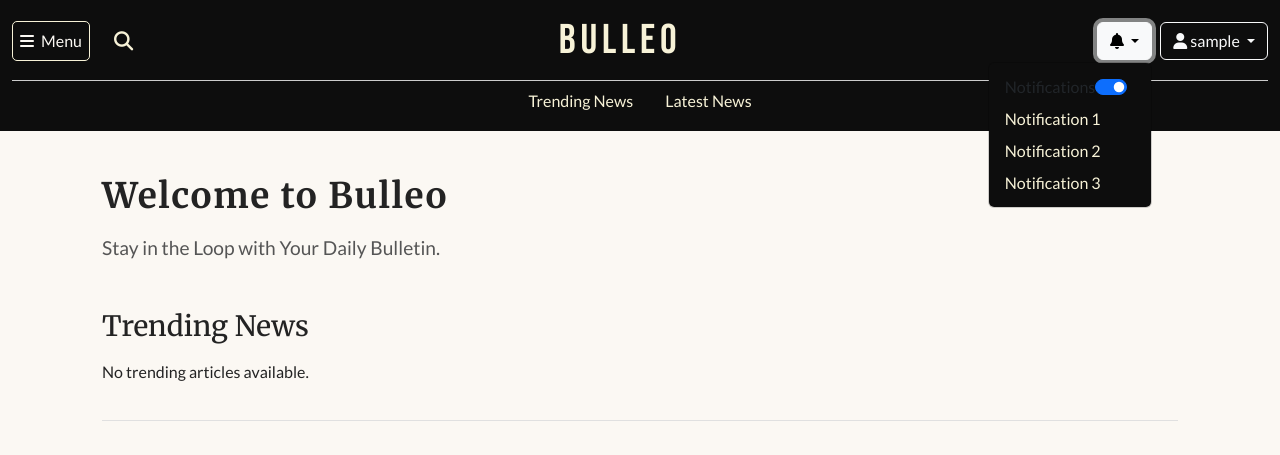
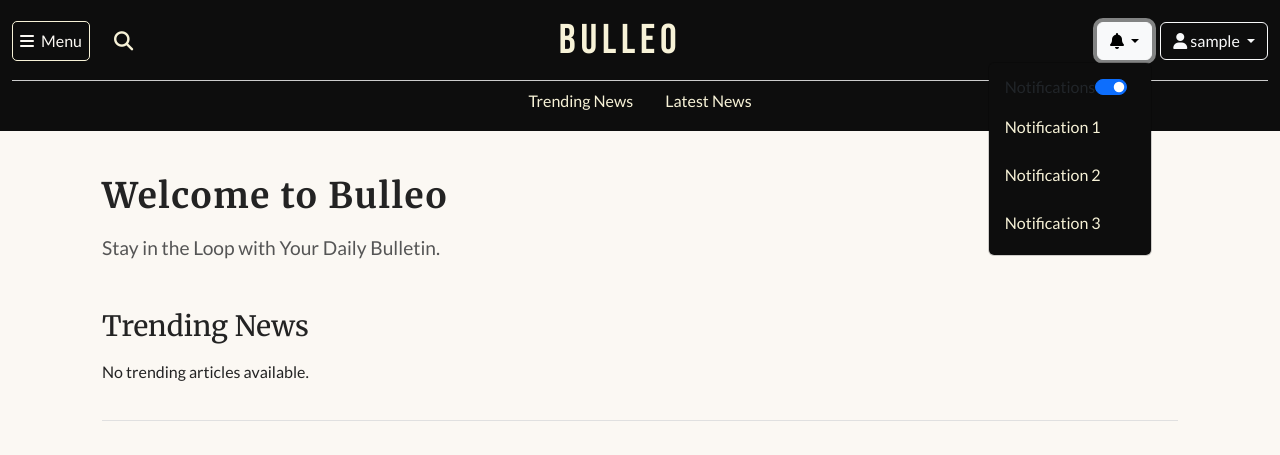
Before and after one commit to Merrick101/bulleo, a Django app: page / in a window 1280 px wide, after a click that opens the changed part. Shown: the top 455 px of the page. Run offline with Django 4.2, Linux system fonts and the light colour scheme; the visitor is signed in with stand-in values (Sample User, id 1); data comes from the database, SQL or seed files in the repository; data that the repository does not hold is empty; parts of the project's set-up code (start-up, migrations or seed data) failed here and were passed over; some libraries are stand-ins or nearby versions.

Commit message:
Update notifications dropdown with unique class names to avoid any conflicts, add helper function to js file for displaying Bootstrap toast notification

```diff
--- a/static/css/style.css
+++ b/static/css/style.css
@@ -161,6 +161,15 @@ h1, h2, h3, h4, h5, h6 {
 .dropdown-menu .dropdown-item.text-danger:hover,
 .dropdown-menu .dropdown-item.text-danger:focus {
   color: #333 !important;
+}
+
+.dropdown .badge {
+  font-size: 0.75rem;
+  margin-left: 0.25rem;
+}
+
+.notifications-dropdown-menu .notifications-dropdown-item {
+  padding: 0.75rem 1rem;
 }
 
 /* Authentication Icons */
--- a/static/js/notifications.js
+++ b/static/js/notifications.js
@@ -3,8 +3,8 @@ document.addEventListener('DOMContentLoaded', function() {
   if (notificationsToggle) {
     notificationsToggle.addEventListener('change', function() {
       const enabled = notificationsToggle.checked;
-      // Assuming your user URLs are not namespaced in JS; adjust if needed.
-      const url = '/users/toggle_notifications/';
+      const url = '/users/toggle_notifications/';  // Ensure this URL is correct per your URL configuration
+
       fetch(url, {
         method: 'POST',
         headers: {
@@ -16,13 +16,17 @@ document.addEventListener('DOMContentLoaded', function() {
       .then(response => response.json())
       .then(data => {
         if (data.success) {
-          // Optionally display a toast message confirming the update
           console.log("Notifications toggled:", data.notifications_enabled);
+          showToast(data.notifications_enabled ? "Notifications enabled" : "Notifications disabled");
         } else {
           console.error("Error toggling notifications:", data.error);
+          showToast("Error updating notification settings");
         }
       })
-      .catch(error => console.error("Error:", error));
+      .catch(error => {
+        console.error("Error:", error);
+        showToast("Error updating notification settings");
+      });
     });
   }
 });
@@ -42,3 +46,38 @@ function getCookie(name) {
   }
   return cookieValue;
 }
+
+// Helper: Show a toast notification using Bootstrap Toast
+function showToast(message) {
+  let toastContainer = document.getElementById('toast-container');
+  if (!toastContainer) {
+    toastContainer = document.createElement('div');
+    toastContainer.id = 'toast-container';
+    toastContainer.style.position = 'fixed';
+    toastContainer.style.bottom = '1rem';
+    toastContainer.style.right = '1rem';
+    toastContainer.style.zIndex = 1055;
+    document.body.appendChild(toastContainer);
+  }
+
+  const toast = document.createElement('div');
+  toast.className = 'toast align-items-center text-white bg-success border-0';
+  toast.setAttribute('role', 'alert');
+  toast.setAttribute('aria-live', 'assertive');
+  toast.setAttribute('aria-atomic', 'true');
+  toast.style.minWidth = '200px';
+  toast.innerHTML = `
+    <div class="d-flex">
+      <div class="toast-body">
+        ${message}
+      </div>
+      <button type="button" class="btn-close btn-close-white me-2 m-auto" data-bs-dismiss="toast" aria-label="Close"></button>
+    </div>
+  `;
+  toastContainer.appendChild(toast);
+  var bsToast = new bootstrap.Toast(toast, { delay: 3000 });
+  bsToast.show();
+  toast.addEventListener('hidden.bs.toast', function () {
+    toast.remove();
+  });
+}
--- a/templates/base.html
+++ b/templates/base.html
@@ -72,7 +72,7 @@
                 <i class="fas fa-bell"></i>
                 <span class="badge bg-danger"></span>
               </button>
-              <ul class="dropdown-menu dropdown-menu-end" aria-labelledby="notificationsDropdown">
+              <ul class="notifications-dropdown-menu dropdown-menu dropdown-menu-end" aria-labelledby="notificationsDropdown">
                 <li>
                   <div class="dropdown-item d-flex align-items-center justify-content-between">
                     <span>{% trans "Notifications" %}</span>
@@ -86,12 +86,11 @@
                     </div>
                   </div>
                 </li>
-                <li><a class="dropdown-item" href="#">Notification 1</a></li>
-                <li><a class="dropdown-item" href="#">Notification 2</a></li>
-                <li><a class="dropdown-item" href="#">Notification 3</a></li>
+                <li><a class="notifications-dropdown-item dropdown-item" href="#">Notification 1</a></li>
+                <li><a class="notifications-dropdown-item dropdown-item" href="#">Notification 2</a></li>
+                <li><a class="notifications-dropdown-item dropdown-item" href="#">Notification 3</a></li>
               </ul>
             </div>
-
 
             <!-- Profile Dropdown -->
             <div class="dropdown">
@@ -116,7 +115,6 @@
       {% block sub_navbar %}
       <nav class="sub-navbar">
         <div class="container">
-          <!-- Default links that appear if child templates don't override -->
           <ul class="nav nav-pills justify-content-center mb-0">
             <li class="nav-item">
               <a class="nav-link" href="#bulleo-home-trending">Trending News</a>
```
